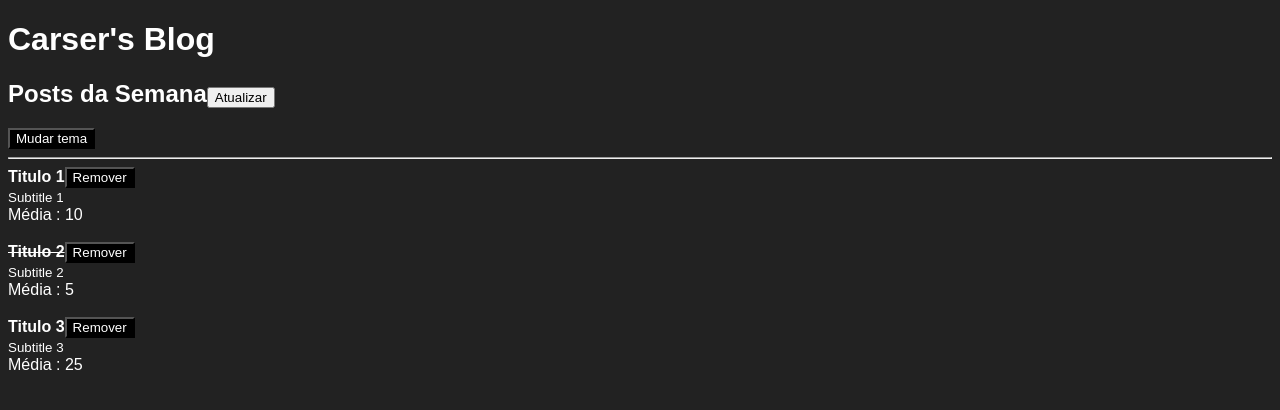
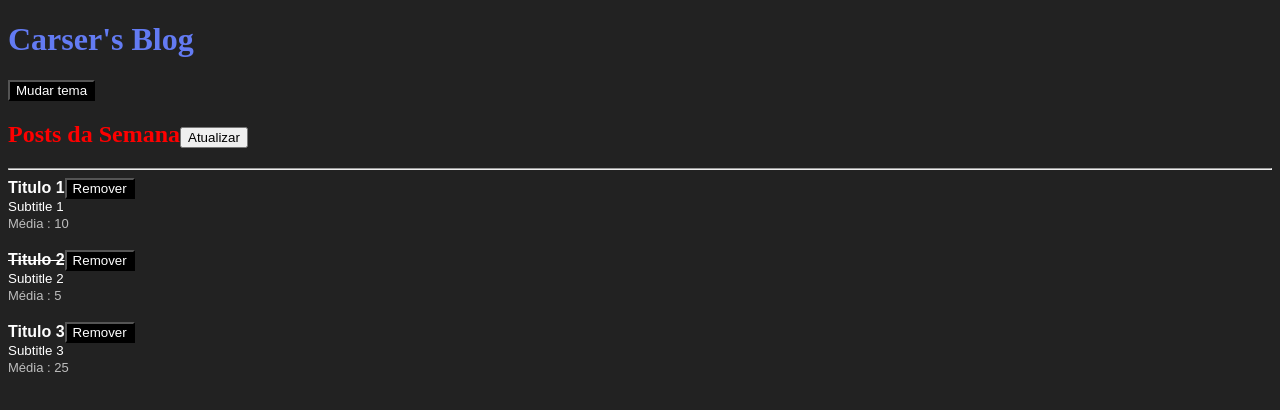
Before and after one commit to JoaoCarser/react-fundamentos, a React (Vite) app: page / in a window 1280 px wide. Shown: the top 410 px of the page. Built offline with nearby package versions, Linux system fonts and the light colour scheme.

Commit message:
feat: :sparkles: Styling components

```diff
--- a/src/App.jsx
+++ b/src/App.jsx
@@ -1,6 +1,6 @@
 import React from "react";
 import ReactDOM from "react-dom/client";
-import Index from "./Index.jsx";
+import Index from "./components/App/Index.jsx";
 import GlobalStyle from './styles/global.jsx';
 
 
--- a/src/Header.jsx
+++ b/src/Header.jsx
@@ -1,7 +1,7 @@
 import React, {useContext} from "react";
 import PropTypes from "prop-types";
 import Button from "./Button";
-
+import Title from "./components/Title";
 import { ThemeContext } from "./context/ThemeContext";
 
 
@@ -9,12 +9,11 @@
 
   const {onToggleTheme} = useContext(ThemeContext);
 
-
   return (
     <>
-      <h1>{props.title}</h1>
+      <Title>{props.title}</Title>
+      <Button onClick={onToggleTheme}>Mudar tema</Button>
       {props.children}
-      <Button onClick={onToggleTheme}>Mudar tema</Button>
       <hr />
     </>
   );
--- a/src/Index.jsx
+++ b/src/components/App/Index.jsx
@@ -1,8 +1,8 @@
 import React, { useState } from "react";
-import Post from "./components/post/Post.jsx";
-import Header from "./Header.jsx";
-
-import { ThemeProvider } from "./context/ThemeContext.jsx";
+import Post from "../post/Post.jsx";
+import Header from "../../Header.jsx";
+import {Title} from "./styles.jsx";
+import { ThemeProvider } from "../../context/ThemeContext.jsx";
 
 
 function Index() {
@@ -53,15 +53,18 @@
     setPosts((prevState) => prevState.filter((post) => post.id !== postId));
   }
 
+
+
+
   return (
     <ThemeProvider>
 
 
       <Header title="Carser's Blog" >
-        <h2>
+        <Title as="h2">
           Posts da Semana
           <button onClick={handleRefresh}>Atualizar</button>
-        </h2>
+        </Title>
       </Header>
 
 
--- /dev/null
+++ b/src/components/App/styles.jsx
@@ -0,0 +1,6 @@
+import styled from "styled-components";
+import MainTitle from "../Title";
+
+export const Title = styled(MainTitle)`
+    color: red;
+`;
--- /dev/null
+++ b/src/components/Title.jsx
@@ -0,0 +1,6 @@
+import styled from "styled-components";
+
+export default styled.h1`
+    color: #637bf3;
+    font-family: 'Montserrat';
+`;
--- a/src/components/post/Post.jsx
+++ b/src/components/post/Post.jsx
@@ -1,6 +1,10 @@
 import React from "react";
 import PropTypes from "prop-types";
 import PostHeader from "./PostHeader";
+
+import {Subtitle, Rate} from './styles';
+
+
 
 function Post(props) {
   return (
@@ -16,12 +20,9 @@
         />
 
 
-        <br />
+        <Subtitle>{props.post.subtitle}</Subtitle>
 
-
-        <small>{props.post.subtitle}</small> <br />
-
-        Média : {props.post.likes / 2} <br />
+        <Rate>Média : {props.post.likes / 2} </Rate>
       </article>
       <br />
     </>
--- /dev/null
+++ b/src/components/post/styles/index.jsx
@@ -0,0 +1,11 @@
+import styled from 'styled-components';
+
+export const Subtitle = styled.small`
+    display: block;
+`;
+
+
+export const Rate = styled.span`
+    font-size: 13px;
+    opacity: 0.7;
+`;
```
